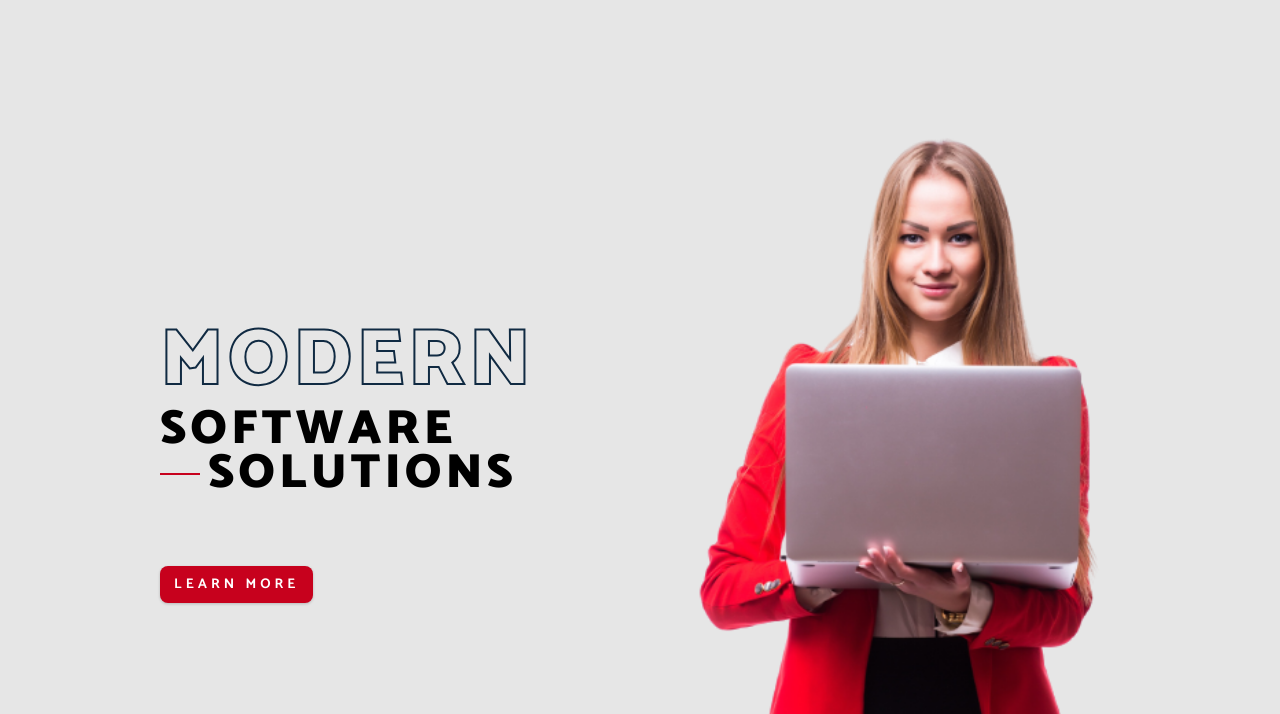
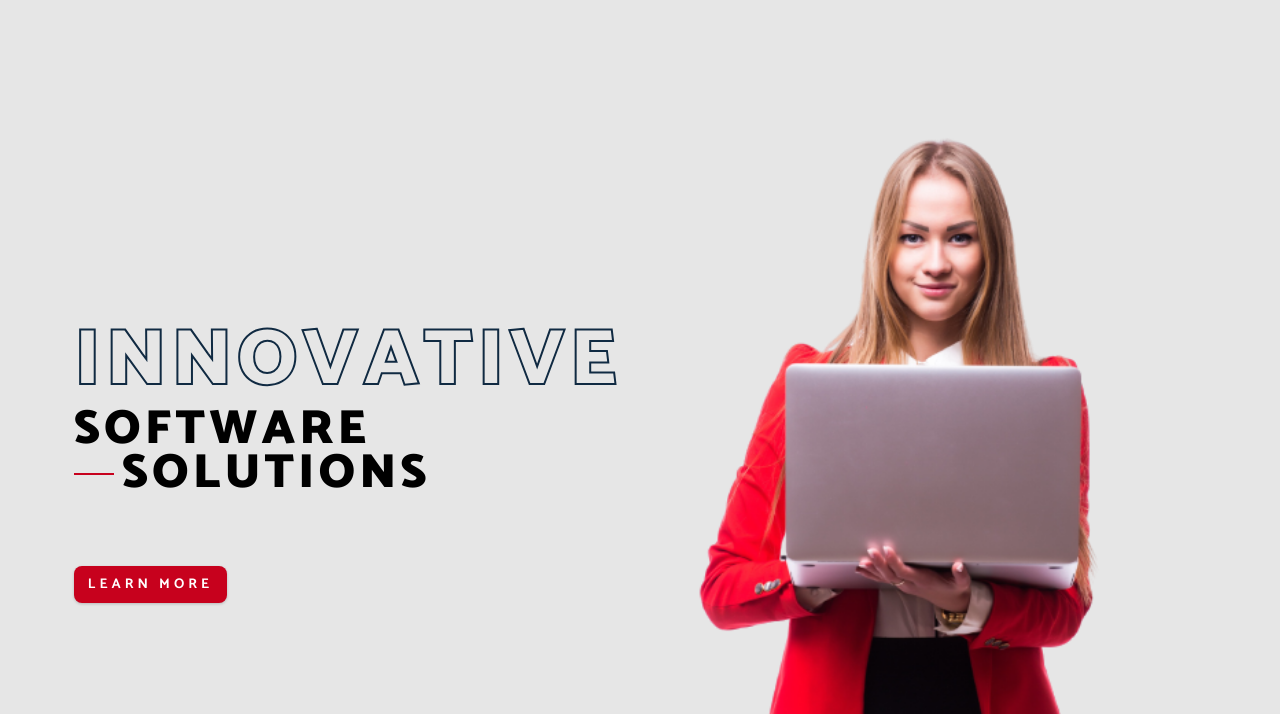
Before and after one commit to StanoSkacan/moja-stranka, a plain HTML site: page index.html in a window 1280 px wide. Shown: the part 86-800 px from the top of the page. Drawn offline with Linux system fonts and the light colour scheme.

Commit message:
Zmena nadpisu v sekcii hero

```diff
--- a/index.html
+++ b/index.html
@@ -99,7 +99,7 @@
   <header class="hero">
     <div class="section-center hero-center">
       <article class="hero-info">
-        <h1>modern</h1>
+        <h1>innovative</h1>
         <h2>software</h2>
         <div class="container-solutions">
           <span class="line"></span>
```
